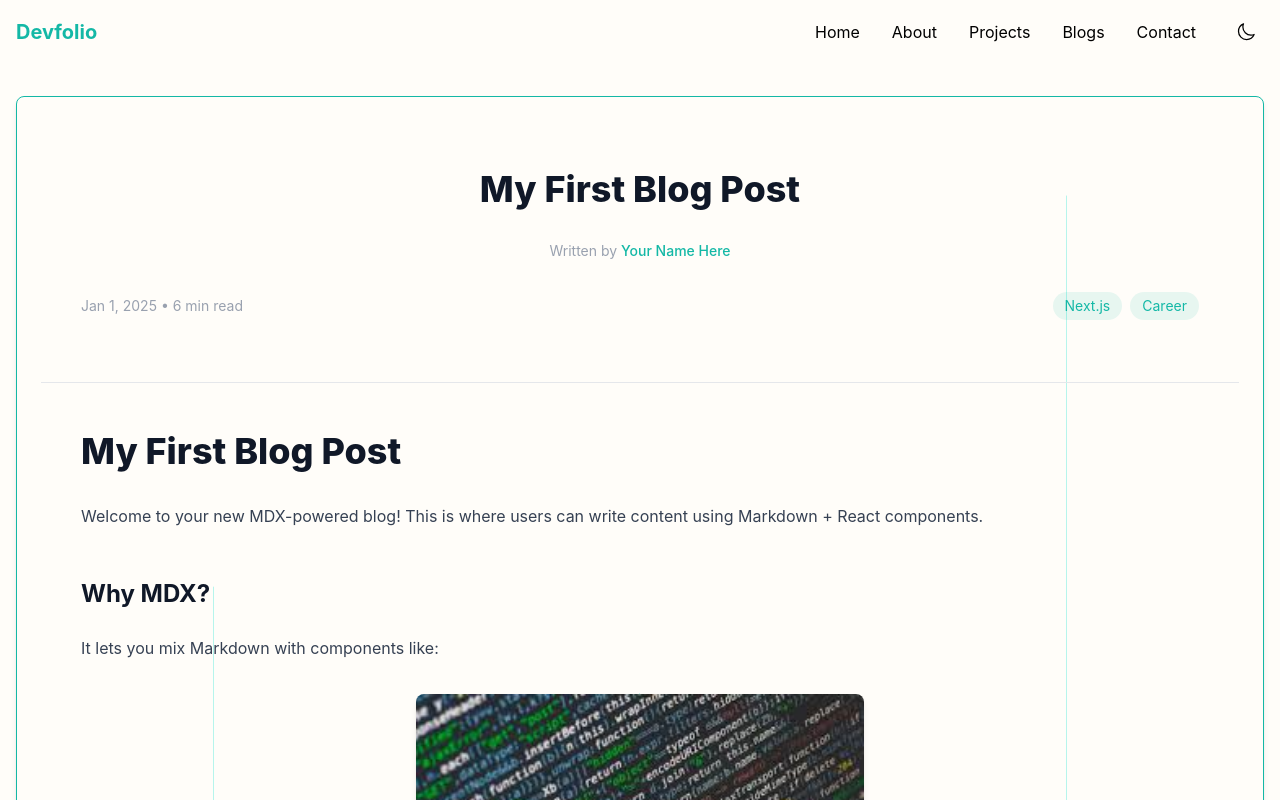
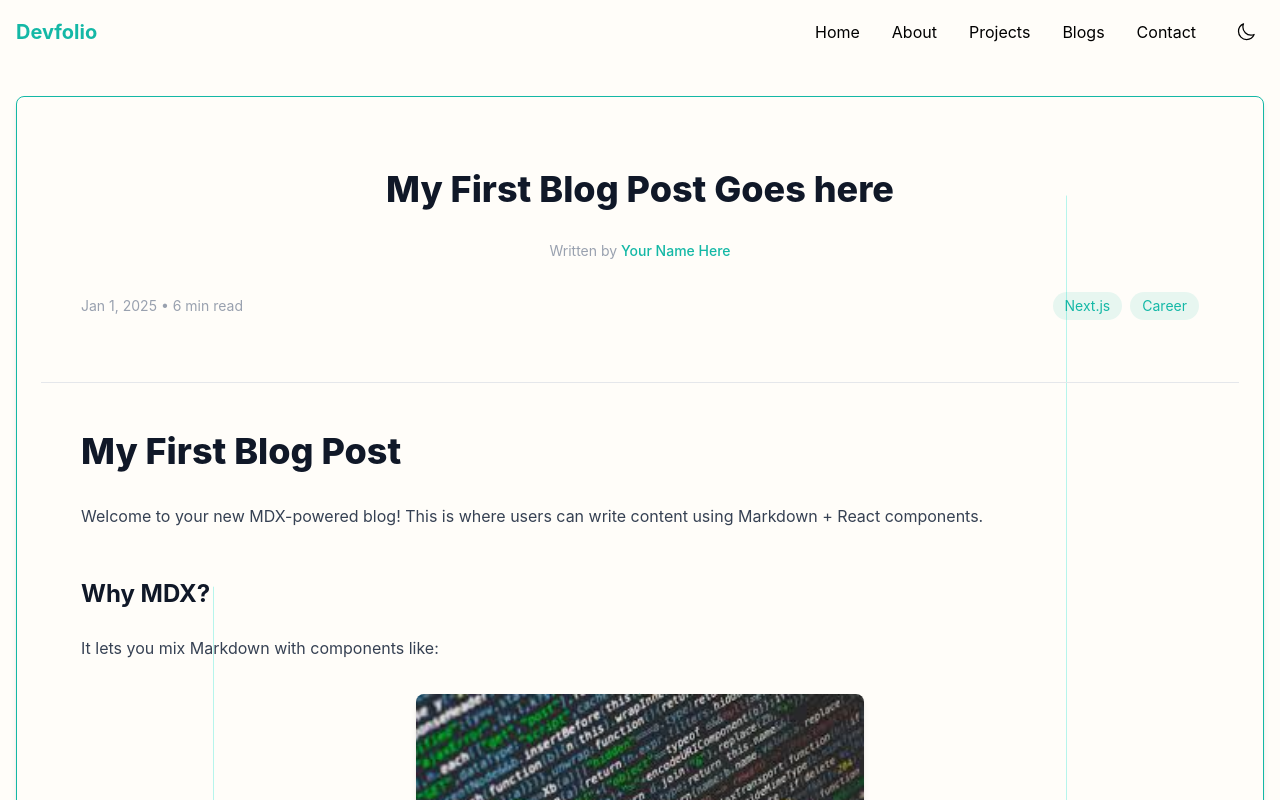
Before and after one commit to Mela13076/devfolio-templete, a Next.js app: page /blogs/my-first-post in a window 1280 px wide. Shown: the top 800 px of the page. Built offline with nearby package versions, Linux system fonts and the light colour scheme.

Commit message:
Setting up source of truth for metadata

```diff
--- a/src/app/blogs/[slug]/page.tsx
+++ b/src/app/blogs/[slug]/page.tsx
@@ -1,27 +1,21 @@
-import fs from 'fs'
-import path from 'path'
 import { notFound } from 'next/navigation'
 import { MDXRemote } from 'next-mdx-remote/rsc'
-import matter from 'gray-matter'
 import BlogLayout from '@/components/BlogLayout'
 import { BlogLayoutProps } from "@/types";
+import { getBlogBySlug } from '@/lib/blog/getBlogBySlug'
 
 
-export default async function BlogPage({ params }: { params: Promise<{ slug: string }> }) {
-  const { slug } = await params;
-  const filePath = path.join(process.cwd(), 'src/contents/posts', `${slug}.mdx`)
+export default async function BlogPage({ params }: { params: { slug: string } }) {
+  const { slug } = params;
+  const blog = await getBlogBySlug(slug);
 
-
-
-  if (!fs.existsSync(filePath)) return notFound()
-
-  const fileContent = await fs.promises.readFile(filePath, 'utf8')
-  const { content, data } = matter(fileContent);
-  //data is the metadata of the blog post & content is the actual mdx content
+  if (!blog) {
+    return notFound();
+  }
 
   return (
-    <BlogLayout data={data as BlogLayoutProps}>
-      <MDXRemote source={content} />
+    <BlogLayout data={blog.metadata as BlogLayoutProps} >
+      <MDXRemote source={blog.content} />
     </BlogLayout>
   )
 }
--- a/src/components/BlogLayout.tsx
+++ b/src/components/BlogLayout.tsx
@@ -4,7 +4,6 @@ import siteConfig from "@/config/siteConfig";
 
 export default function BlogLayout({ data, children }:  {data: BlogLayoutProps, children: React.ReactNode}) {
   const { title, date, tags, readTime, lastUpdated } = data;
-
 
   return (
     <div className="prose dark:prose-invert container max-w-7xl mx-auto px-4 mb-8">
--- a/src/contents/posts/my-first-post.mdx
+++ b/src/contents/posts/my-first-post.mdx
@@ -1,5 +1,6 @@
 ---
-title: "My First Blog Post"
+title: "My First Blog Post Goes here"
+summary: "This is a summary of my first blog post."
 date: "2025-01-01"
 tags: ["Next.js", "Career"]
 readTime: "6 min read"
--- /dev/null
+++ b/src/lib/blog/getBlogBySlug.ts
@@ -0,0 +1,24 @@
+import fs from 'fs';
+import path from 'path';
+import matter from 'gray-matter';
+import { BlogMeta } from '@/types';
+
+interface BlogPost {
+    metadata: BlogMeta;
+    content: string;
+}
+
+export async function getBlogBySlug(slug: string): Promise<BlogPost | null> {
+    const filePath = path.join(process.cwd(), 'src/contents/posts', `${slug}.mdx`)
+
+    if (!fs.existsSync(filePath)) return null;
+
+    const fileContent = await fs.promises.readFile(filePath, 'utf8')
+    const { content, data } = matter(fileContent);
+    //data is the metadata of the blog post & content is the actual mdx content
+
+    return {
+        metadata: data as BlogMeta,
+        content
+    };
+}
```
Also changed, not shown: src/types/index.ts (+10 -0 lines), src/lib/blog/getAllBlogs.ts (added).
